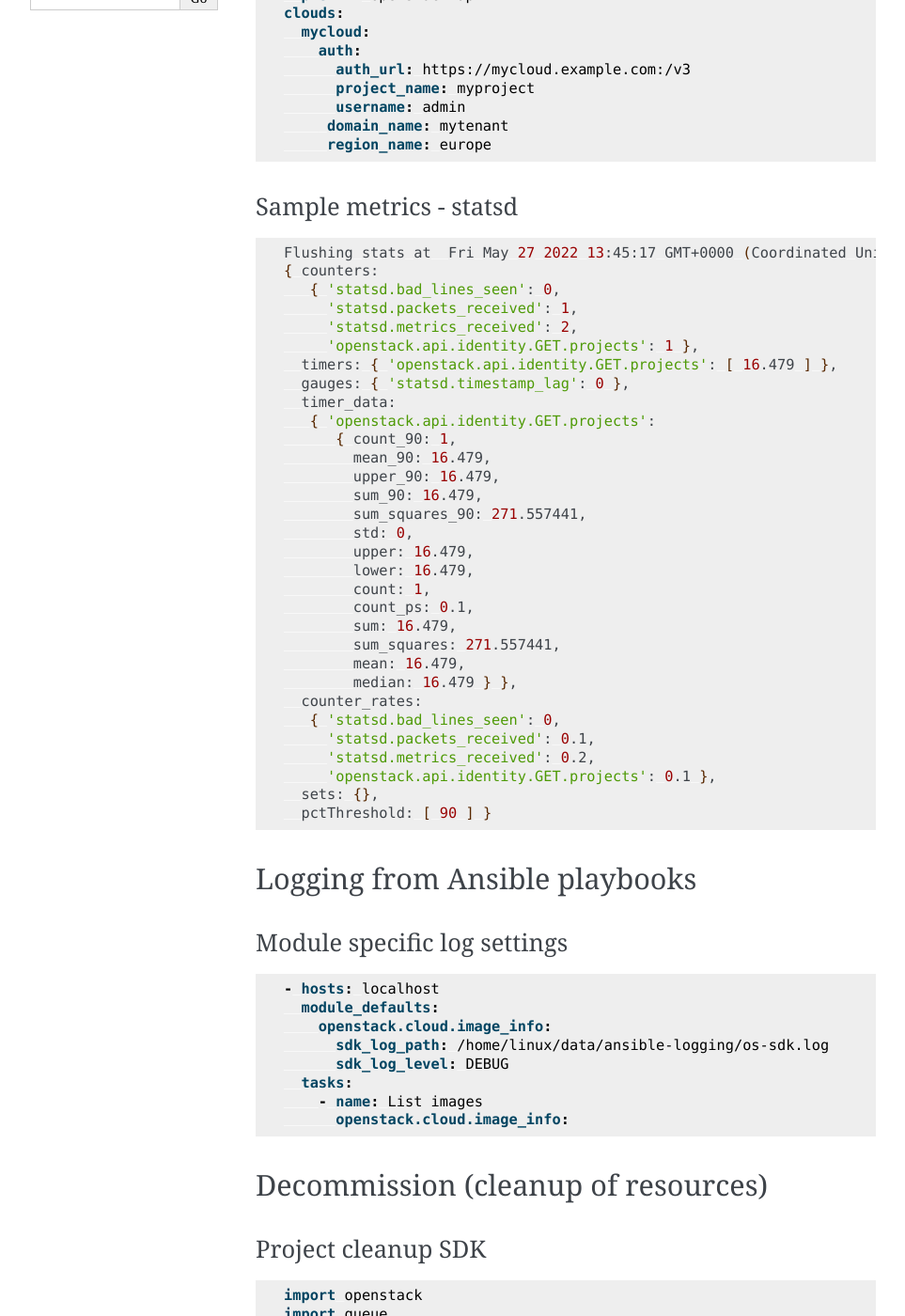
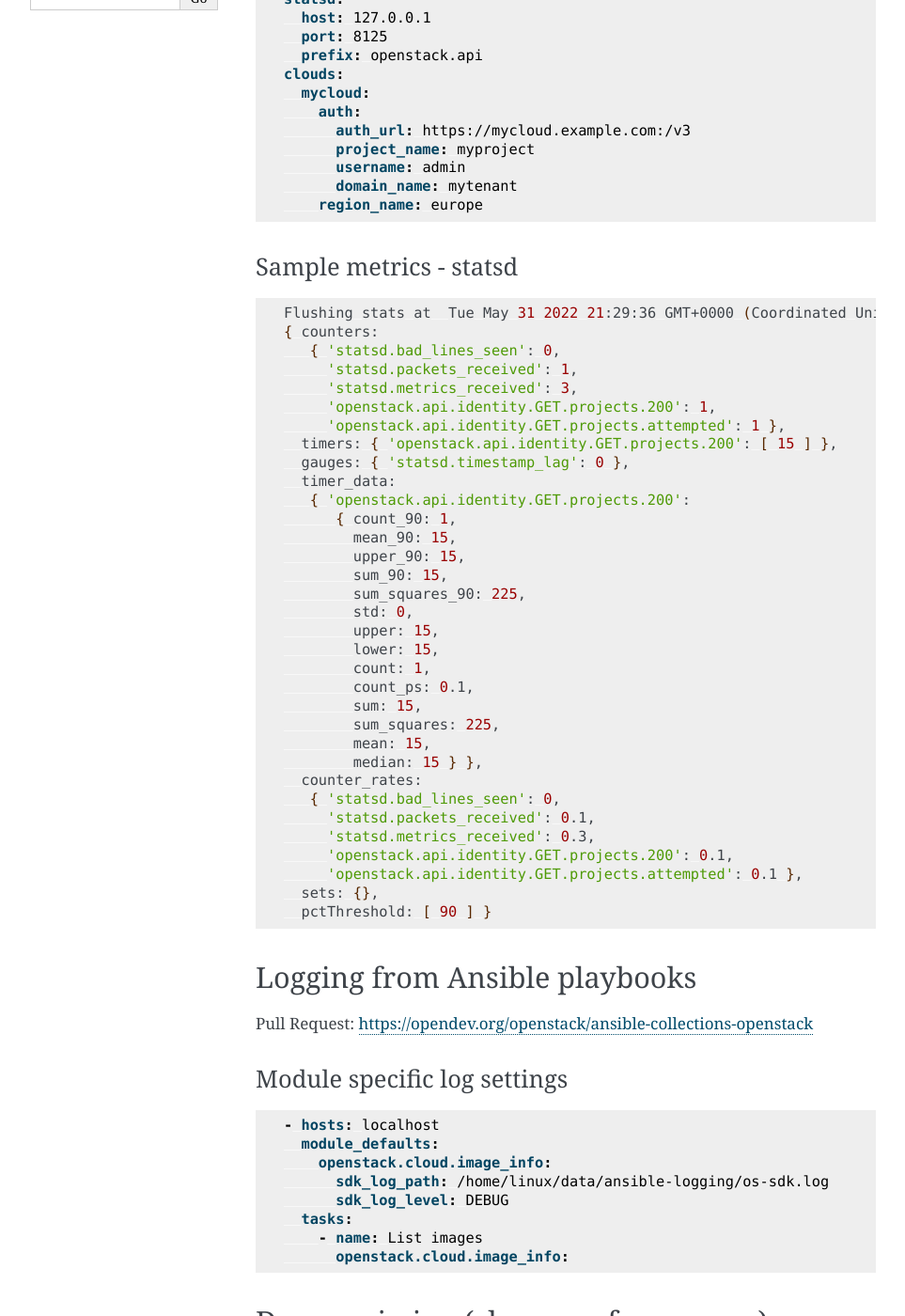
Before and after one commit to kucerakk/ois-2022, a Sphinx documentation site: the page built from doc/source/index.rst, in a window 1280 px wide and 1400 px high, scrolled down 1021 px. Shown: the whole window at 94% size, without its empty margins (148-1111 px from the left). Built offline with Sphinx 7.4.7, drawn with Linux system fonts in a browser that asks for light colours; some of the changed text lies outside the part shown.

Commit message:
small fixes

```diff
--- a/doc/source/index.rst
+++ b/doc/source/index.rst
@@ -42,8 +45,8 @@
         auth_url: https://mycloud.example.com:/v3
         project_name: myproject
         username: admin
-       domain_name: mytenant
-       region_name: europe
+        domain_name: mytenant
+      region_name: europe
 
 
 Sample metrics - statsd
@@ -51,35 +54,37 @@
 
 .. code-block:: bash
 
-  Flushing stats at  Fri May 27 2022 13:45:17 GMT+0000 (Coordinated Universal Time)
+  Flushing stats at  Tue May 31 2022 21:29:36 GMT+0000 (Coordinated Universal Time)
   { counters:
      { 'statsd.bad_lines_seen': 0,
        'statsd.packets_received': 1,
-       'statsd.metrics_received': 2,
-       'openstack.api.identity.GET.projects': 1 },
-    timers: { 'openstack.api.identity.GET.projects': [ 16.479 ] },
+       'statsd.metrics_received': 3,
+       'openstack.api.identity.GET.projects.200': 1,
+       'openstack.api.identity.GET.projects.attempted': 1 },
+    timers: { 'openstack.api.identity.GET.projects.200': [ 15 ] },
     gauges: { 'statsd.timestamp_lag': 0 },
     timer_data:
-     { 'openstack.api.identity.GET.projects':
+     { 'openstack.api.identity.GET.projects.200':
         { count_90: 1,
-          mean_90: 16.479,
-          upper_90: 16.479,
-          sum_90: 16.479,
-          sum_squares_90: 271.557441,
+          mean_90: 15,
+          upper_90: 15,
+          sum_90: 15,
+          sum_squares_90: 225,
           std: 0,
-          upper: 16.479,
-          lower: 16.479,
+          upper: 15,
+          lower: 15,
           count: 1,
           count_ps: 0.1,
-          sum: 16.479,
-          sum_squares: 271.557441,
-          mean: 16.479,
-          median: 16.479 } },
+          sum: 15,
+          sum_squares: 225,
+          mean: 15,
+          median: 15 } },
     counter_rates:
      { 'statsd.bad_lines_seen': 0,
        'statsd.packets_received': 0.1,
-       'statsd.metrics_received': 0.2,
-       'openstack.api.identity.GET.projects': 0.1 },
+       'statsd.metrics_received': 0.3,
+       'openstack.api.identity.GET.projects.200': 0.1,
+       'openstack.api.identity.GET.projects.attempted': 0.1 },
     sets: {},
     pctThreshold: [ 90 ] }
 
@@ -87,6 +92,7 @@
 Logging from Ansible playbooks
 ==============================
 
+Pull Request: https://opendev.org/openstack/ansible-collections-openstack
 
 Module specific log settings
 ----------------------------
@@ -114,7 +120,7 @@
   import queue
   import time
 
-  openstack.enable_logging(debug=True)
+  # openstack.enable_logging(debug=True)
 
   conn = openstack.connect()
 
@@ -202,7 +208,8 @@
     quota=conn.block_storage.get_quota_set(project, usage=True)
     used_storage=str(quota.usage['gigabytes'])
     total_storage=str(quota.gigabytes)
-    print('; '.join(['Project Name: ' + project.name, 'Used Quota: ' + used_storage, 'Total Quota: ' + total_storage]))
+    print('; '.join(['Project Name: ' + project.name,
+                     'Used Quota: ' + used_storage, 'Total Quota: ' + total_storage]))
 
 
 Would you like to assess the amount of disk space used up by each of your projects in all domains?
@@ -214,13 +221,13 @@
   conn = openstack.connect('demo')
   domains=conn.identity.domains()
   for domain in domains:
-      projects=conn.identity.projects(domain_id=domain.id)
-      for project in projects:
-          quota=conn.block_storage.get_quota_set(project, usage=True)
-          used_storage=str(quota.usage['gigabytes'])
-          total_storage=str(quota.gigabytes)
-          print('; '.join(['Domain Name: ' + domain.name, 'Project Name: ' + project.name,
-    'Used Quota: ' + used_storage, 'Total Quota: ' + total_storage]))
+    projects=conn.identity.projects(domain_id=domain.id)
+    for project in projects:
+      quota=conn.block_storage.get_quota_set(project, usage=True)
+      used_storage=str(quota.usage['gigabytes'])
+      total_storage=str(quota.gigabytes)
+      print('; '.join(['Domain Name: ' + domain.name, 'Project Name: ' + project.name,
+                       'Used Quota: ' + used_storage, 'Total Quota: ' + total_storage]))
 
 
 Are all floating IPs are covered by security groups?
```
Also changed, not shown: other parts of doc/source/index.rst (+5 -3 lines).
